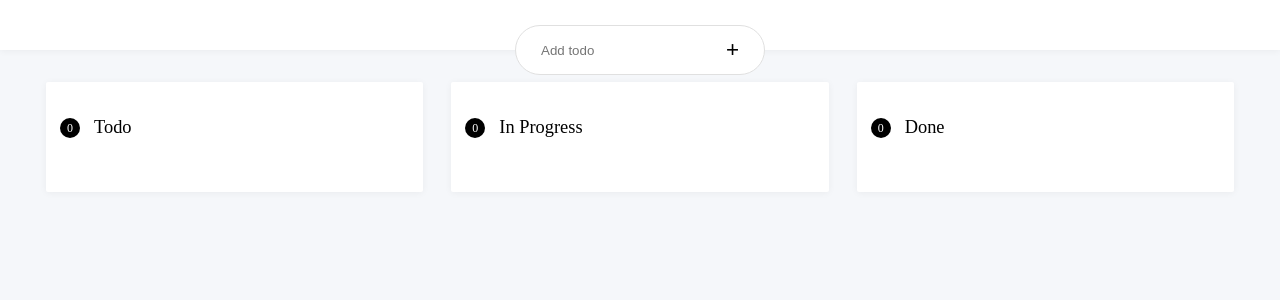
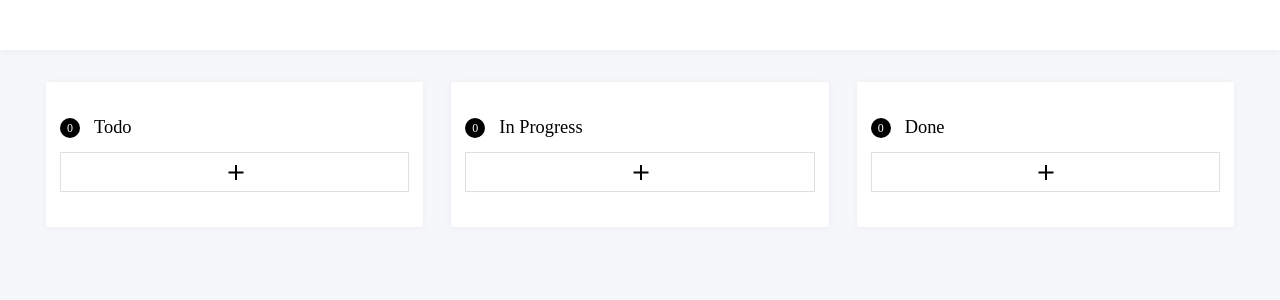
Before and after one commit to 7h1b0/todos, a Preact app: page / in a window 1280 px wide. Shown: the top 300 px of the page. Built offline with nearby package versions, Linux system fonts and the light colour scheme.

Commit message:
feat: add popup to add a new todo

```diff
--- a/src/components/AddTodo.js
+++ b/src/components/AddTodo.js
@@ -1,5 +1,4 @@
 import { h, Component } from 'preact';
-import { TODO } from 'utils/status';
 
 export default class AddTodos extends Component {
   state = { value: null };
@@ -13,27 +12,27 @@ export default class AddTodos extends Component {
     this.props.onSubmit({
       title: this.state.value,
       date: Date.now(),
-      category: TODO.id,
+      category: this.props.categoryId,
     });
     this.setState({ value: null });
   };
 
-  render({ title, autoFocus = false }, { value }) {
+  render(_, { value }) {
     return (
       <form onSubmit={this.handleSubmit}>
         <label for="add">
+          Label
           <input
             id="add"
             name="add"
             type="text"
             value={value}
             onChange={this.handleChange}
-            autoFocus={autoFocus}
-            placeholder={title}
+            placeholder="Enter todo label"
           />
         </label>
         <button class="submit" type="submit">
-          +
+          Add todo
         </button>
       </form>
     );
--- a/src/components/App.js
+++ b/src/components/App.js
@@ -2,13 +2,16 @@ import { h, Component } from 'preact';
 import getDb from 'utils/database';
 import { removeTodo, addTodo, updateTodo } from 'utils/action';
 import { groupBy } from 'utils/utils';
-import { STATUS } from 'utils/status';
+import { STATUS, TODO } from 'utils/status';
 import AddTodo from './AddTodo';
 import TodoList from './TodoList';
+import Modal from './Modal';
 
 export default class App extends Component {
   state = {
     todos: [],
+    modal: false,
+    categoryId: TODO.id,
   };
   db = null;
 
@@ -21,6 +24,7 @@ export default class App extends Component {
   }
 
   handleSubmit = async ({ title, date, category }) => {
+    this.handleClose();
     const todo = { title, date, category };
     try {
       const res = await this.db.add(todo);
@@ -53,17 +57,19 @@ export default class App extends Component {
     }
   };
 
-  render(_, { todos }) {
+  handleAdd = categoryId => () => {
+    this.setState({ modal: true, categoryId });
+  };
+
+  handleClose = () => {
+    this.setState({ modal: false });
+  };
+
+  render(_, { todos, modal, categoryId }) {
     const groupedTodos = groupBy(todos, 'category');
     return (
       <div class="app">
-        <header>
-          <AddTodo
-            title="Add todo"
-            autoFocus={true}
-            onSubmit={this.handleSubmit}
-          />
-        </header>
+        <header />
         <div class="wrapper">
           {STATUS.map(({ id, label }) => (
             <TodoList
@@ -73,9 +79,13 @@ export default class App extends Component {
               todos={groupedTodos[id] || []}
               onDelete={this.handleDelete}
               onDrop={this.handleDrop}
+              onAdd={this.handleAdd}
             />
           ))}
         </div>
+        <Modal open={modal} title="Add todo" onClose={this.handleClose}>
+          <AddTodo onSubmit={this.handleSubmit} categoryId={categoryId} />
+        </Modal>
       </div>
     );
   }
--- /dev/null
+++ b/src/components/Modal.js
@@ -0,0 +1,23 @@
+import { h, Component } from 'preact';
+
+export default class Modal extends Component {
+  handleClick = e => {
+    e.stopPropagation();
+  };
+  render({ title, open, children, onClose }) {
+    if (open) {
+      return (
+        <div class="overlay" onClick={onClose}>
+          <div class="popup" onClick={this.handleClick}>
+            <div class="popup-header">
+              <p>{title}</p>
+              <button class="delete" onClick={onClose} />
+            </div>
+            {children}
+          </div>
+        </div>
+      );
+    }
+    return null;
+  }
+}
--- a/src/components/TodoList.js
+++ b/src/components/TodoList.js
@@ -34,7 +34,7 @@ export default class TodoList extends Component {
     return over !== this.state.over || todos.length !== this.props.todos.length;
   }
 
-  render({ label, todos, onDelete, onDrop }, { over }) {
+  render({ label, todos, onDelete, onDrop, onAdd, id }, { over }) {
     return (
       <section
         ref={this.setSectionRef}
@@ -50,6 +50,7 @@ export default class TodoList extends Component {
         {todos.map(todo => (
           <Todo key={todo.id} onDelete={onDelete} {...todo} />
         ))}
+        <button onClick={onAdd(id)} class="add" />
       </section>
     );
   }
--- a/src/index.html
+++ b/src/index.html
@@ -10,6 +10,9 @@
     <link rel="manifest" href="manifest.json" />
     <title>Todos</title>
     <style>
+      :root {
+        --space-m: 14px;
+      }
       * {
         margin: 0;
         padding: 0;
@@ -30,6 +33,7 @@
         background: white;
         margin-bottom: 32px;
         box-shadow: 0 1px 7px rgba(0, 0, 0, 0.05);
+        min-height: 50px;
       }
       h2 {
         font-size: 1.15rem;
@@ -37,22 +41,13 @@
       div {
         width: inherit;
       }
-      form {
-        width: 95%;
-        max-width: 250px;
-        border-radius: 25px;
+      input {
+        display: block;
         border: 1px solid #e0e0e0;
-        margin: 0 auto;
-        padding: 0 25px;
-        position: relative;
-        bottom: -25px;
-        height: 50px;
-        background: white;
-        display: flex;
-        align-items: center;
-        justify-content: space-between;
+        padding: var(--space-m);
       }
-      .caption {
+      .caption,
+      .add {
         color: #666666;
         font-size: 0.8rem;
       }
@@ -70,7 +65,7 @@
         text-align: center;
         line-height: 20px;
         font-size: 12px;
-        margin-right: 14px;
+        margin-right: var(--space-m);
       }
       .title {
         color: #191919;
@@ -86,9 +81,8 @@
         background: white;
         justify-content: space-between;
         border: 1px solid #e0e0e0;
-        border-radius: 2px;
-        padding: 20px 14px 14px;
-        margin: 14px 0;
+        padding: 20px var(--space-m) var(--space-m);
+        margin-top: var(--space-m);
       }
       .young:before,
       .old:before,
@@ -122,34 +116,47 @@
       }
       section {
         flex: 1;
-        padding: 35px 14px;
+        padding: 35px var(--space-m);
         min-height: 110px;
-        margin: 0 14px;
+        margin: 0 var(--space-m);
         background: white;
         border-radius: 2px;
         box-shadow: 0 1px 7px rgba(0, 0, 0, 0.05);
       }
-      button,
-      input {
+      button {
         border: none;
         background: none;
         outline: none;
+        cursor: pointer;
       }
-      button {
-        cursor: pointer;
+      .add {
+        position: relative;
+        display: block;
+        width: 100%;
+        height: 40px;
+        border: 1px solid #e0e0e0;
+        margin-top: var(--space-m);
       }
       .submit {
         font-weight: 500;
-        font-size: 1.4rem;
+        border: none;
+        background: none;
+        outline: none;
+        background-color: #4680ff;
+        border-radius: 5px;
+        color: white;
+        padding: var(--space-m);
+        font-size: 0.8rem;
       }
       .delete {
         position: relative;
-        opacity: 1;
         width: 50px;
         height: 50px;
         opacity: 0;
         transition: opacity 0.3s ease-in-out;
       }
+      .add:before,
+      .add:after,
       .delete:before,
       .delete:after {
         position: absolute;
@@ -160,13 +167,22 @@
         width: 2px;
         background-color: #000;
       }
+      .add:before,
+      .add:after {
+        left: 50%;
+        top: calc(50% - 7.5px);
+      }
+      .add:before {
+        transform: rotate(90deg);
+      }
       .delete:before {
         transform: rotate(45deg);
       }
       .delete:after {
         transform: rotate(-45deg);
       }
-      .todo:hover .delete {
+      .todo:hover .delete,
+      .popup .delete {
         opacity: 1;
       }
       .app {
@@ -176,8 +192,33 @@
       .dragging {
         opacity: 0.25;
       }
-      .over {
+      .over,
+      .popup {
         box-shadow: 0 1px 7px rgba(0, 0, 0, 0.4);
+      }
+      .overlay {
+        position: fixed;
+        top: 0;
+        left: 0;
+        width: 100%;
+        height: 100%;
+        background: rgba(0, 0, 0, 0.6);
+        display: flex;
+        justify-content: center;
+        align-items: center;
+      }
+      .popup {
+        position: relative;
+        background: white;
+        max-width: 500px;
+        border-radius: 5px;
+        margin: 0 auto;
+        padding: var(--space-m);
+      }
+      .popup-header {
+        display: flex;
+        height: 50px;
+        align-items: center;
       }
     </style>
   </head>
```
